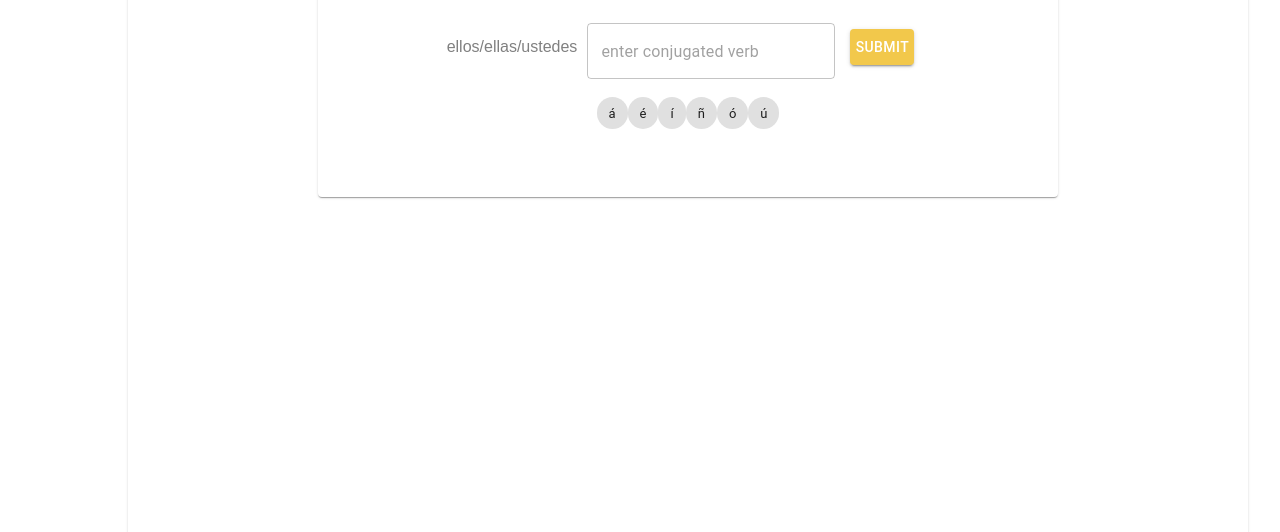
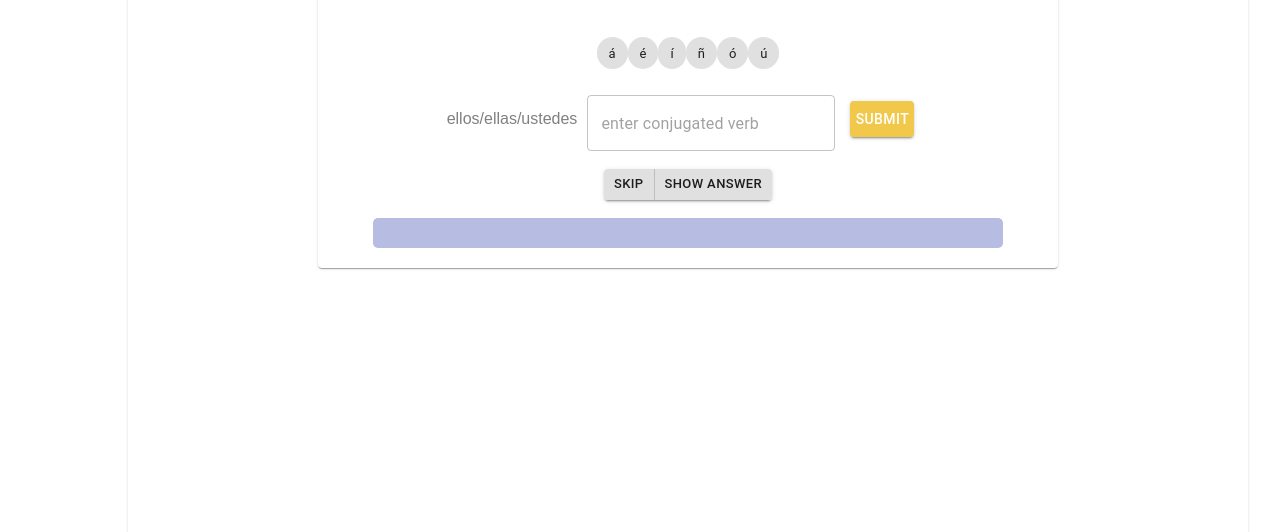
Before and after one commit to buildweek-conjugator/Frontend, a React app in the folder conjugator/: page /game in a window 1280 px wide. Shown: the part 268-800 px from the top of the page. Built offline with nearby package versions, Linux system fonts and the light colour scheme.

Commit message:
added skip verb and show answer button with toggle effect

```diff
--- a/conjugator/src/views/components/ConjugatorGame/ConjugatorGame.js
+++ b/conjugator/src/views/components/ConjugatorGame/ConjugatorGame.js
@@ -1,35 +1,17 @@
 import React from "react";
-import { useState } from "react";
+import { useState, useEffect } from "react";
 import axios from "axios";
-// import { Alert } from 'reactstrap';
 
 import Paper from "@material-ui/core/Paper";
-import { makeStyles, withStyles } from "@material-ui/core/styles";
+import { makeStyles } from "@material-ui/core/styles";
 import Typography from "@material-ui/core/Typography";
-import clsx from "clsx";
-import MenuItem from "@material-ui/core/MenuItem";
 import TextField from "@material-ui/core/TextField";
+import Grid from "@material-ui/core/Grid";
 import Button from "@material-ui/core/Button";
+import ButtonGroup from "@material-ui/core/ButtonGroup";
 import Chip from "@material-ui/core/Chip";
 
 import ProgressBar from "../ProgressBar/ProgressBar";
-
-const useStyles = makeStyles(theme => ({
-  container: {
-    display: "flex",
-    flexWrap: "wrap"
-  },
-  textField: {
-    marginLeft: theme.spacing(1),
-    marginRight: theme.spacing(1)
-  },
-  dense: {
-    marginTop: theme.spacing(2)
-  },
-  menu: {
-    width: 200
-  }
-}));
 
 const data = {
   answer: "ubicaren",
@@ -40,21 +22,22 @@ const data = {
   tense: "Future",
   has_long: false,
   translation: "to place; locate; to be located; be situated",
+  value: ""
 };
 
-// axios request to get relevant user settings.
-// step1 retrieve random unconjugated verb and tense and from data base
-// step2 user inputs response
-// step3 posts request to check if answer is correct.
+// step1: axios.get - get relevant user settings for which verb forms to show
+// step2: axios.get - retrieve random unconjugated verb and tense and from data base
+// step3: user inputs conjugated verb
+// step4: axios.post - posts request to check if answer is correct
 
 export default function ConjugatorGame() {
-  const classes = useStyles();
   const [verb, setVerb] = useState(data);
   const [completed, setCompleted] = useState(0);
-  // const [input, setInput] = useState({value: ""});
+  const [answer, setAnswer] = useState(null)
 
   //random array of numbers to test
   const [usedWords, setUsedWords] = useState([1, 2, 5, 7, 9]);
+
   function getRandomInt(max) {
     let randoInt = Math.floor(Math.random() * Math.floor(max));
     console.log(
@@ -87,7 +70,7 @@ export default function ConjugatorGame() {
     // console.log("event.target.value", event.target.value)
     const targetInput = event.target.value;
 
-    if (verb.value === verb.answer) {
+    if (verb.value.toLowerCase() === verb.answer) {
       setCompleted(completed + 10);
       targetInput.style = "background:#D9EFDE;";
 
@@ -99,7 +82,7 @@ export default function ConjugatorGame() {
         targetInput.style = "background:white;";
       }, 2000);
     }
-  }
+  };
 
   const [chipData, setChipData] = useState([
     { key: 0, label: "á" },
@@ -111,11 +94,21 @@ export default function ConjugatorGame() {
   ]);
 
   const handleClick = chipClicked => () => {
-      setVerb({...verb, value: verb.value + `${chipClicked.label}`})
+    setVerb({ ...verb, value: verb.value + `${chipClicked.label}` });
+  };
 
-      // setVerb({...input, value: input.value + `${chipClicked.label}`})
-      // console.log(input)
-  };
+  const skipVerb = () => {
+    // api call for new word
+  }
+
+  const toggleAnswer = () => {
+    if (answer === null) {
+      setAnswer(data.answer)
+    } else {
+      setAnswer(null)
+    }
+
+  }
 
   return (
     <Paper className="game-container">
@@ -134,6 +127,18 @@ export default function ConjugatorGame() {
           <span className="translation">{verb.translation}</span>
         </div>
 
+        <div className="accent-characters">
+          {chipData.map(data => {
+            return (
+              <Chip
+                key={data.key}
+                label={data.label}
+                onClick={handleClick(data)}
+              />
+            );
+          })}
+        </div>
+
         <div className="subject-input-container">
           <span id="subject">{verb.performer}</span>
 
@@ -144,8 +149,7 @@ export default function ConjugatorGame() {
             placeholder="enter conjugated verb"
             value={verb.value}
             margin="normal"
-            variant="outlined"
-          />
+            variant="outlined" />
 
           <Button
             type="submit"
@@ -155,21 +159,24 @@ export default function ConjugatorGame() {
           >
             Submit
           </Button>
+
         </div>
 
-        <div className={classes.root}>
-          {chipData.map(data => {
-
-            return (
-              <Chip
-                key={data.key}
-                label={data.label}
-                onClick={handleClick(data)}
-                className={classes.chip}
-              />
-            );
-          })}
-        </div>
+        <Grid item>
+            <ButtonGroup
+              variant="contained"
+              size="small"
+              aria-label="small contained button group"
+            >
+              <Button
+                onClick={skipVerb}
+                >Skip</Button>
+              <Button
+                onClick={toggleAnswer}
+                >{answer ? `Hide Answer` : `Show Answer`}</Button>
+            </ButtonGroup>
+          </Grid>
+          {answer && <p>{data.answer}</p>}
         <ProgressBar className="progress-bar" completed={completed} />
       </form>
     </Paper>
--- a/conjugator/src/views/components/ConjugatorGame/ConjugatorGame.scss
+++ b/conjugator/src/views/components/ConjugatorGame/ConjugatorGame.scss
@@ -18,7 +18,7 @@
         }
 
         .verb-translation-container {
-            margin: 10px auto;
+            margin: 10px auto 40px;
             display: flex;
             flex-direction: row;
             align-items: center;
@@ -61,6 +61,10 @@
             }
         }
 
+        .accent-characters {
+            margin: 10px auto;
+        }
+
         .progress-bar {
             // background: url(spanish-flag.jpg);
             height: 30px;
--- a/conjugator/src/views/components/ProgressBar/ProgressBar.js
+++ b/conjugator/src/views/components/ProgressBar/ProgressBar.js
@@ -19,7 +19,7 @@ export default function ProgressBar(props) {
     <div className={classes.root}>
       {/* <LinearProgress variant="determinate" value={props.completed} /> */}
       <br />
-      <LinearProgress className="progress-bar" color="default" variant="determinate" value={props.completed} />
+      <LinearProgress className="progress-bar" color="primary" variant="determinate" value={props.completed} />
     </div>
   );
 }
```
